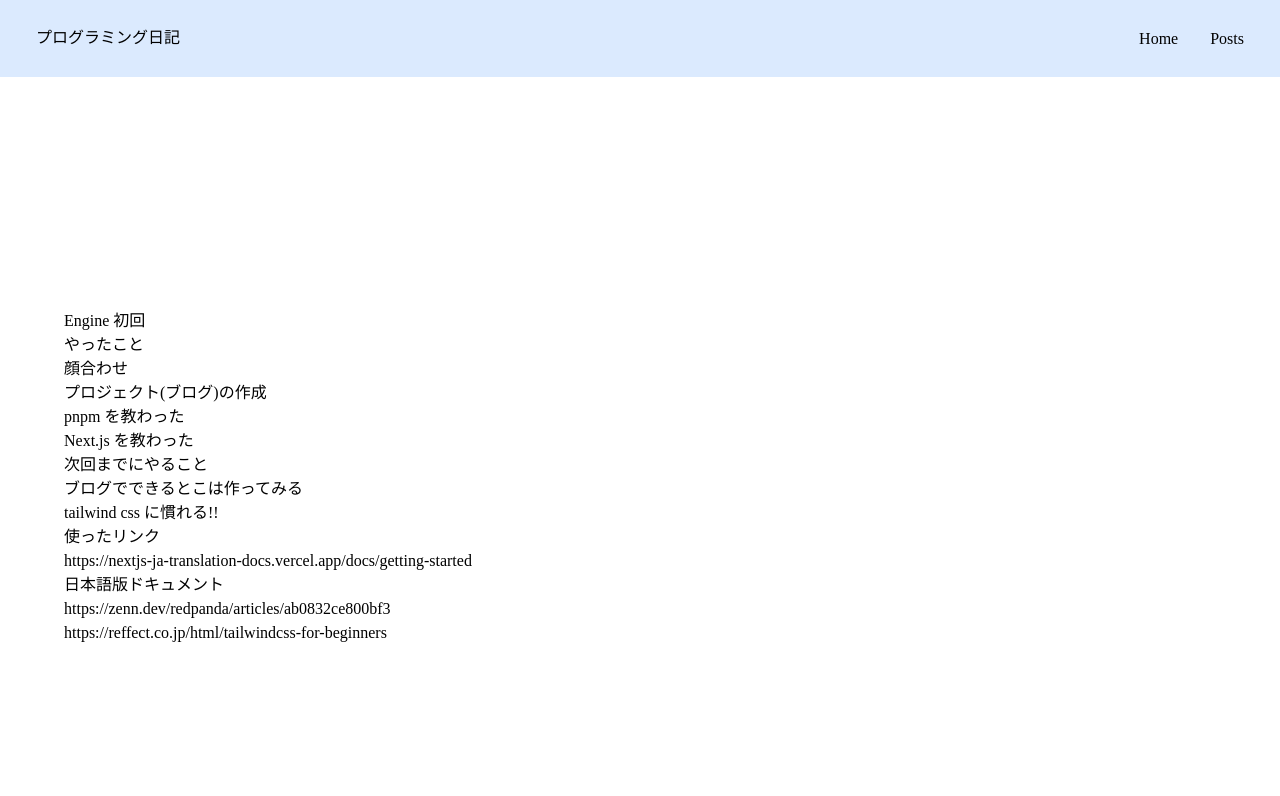
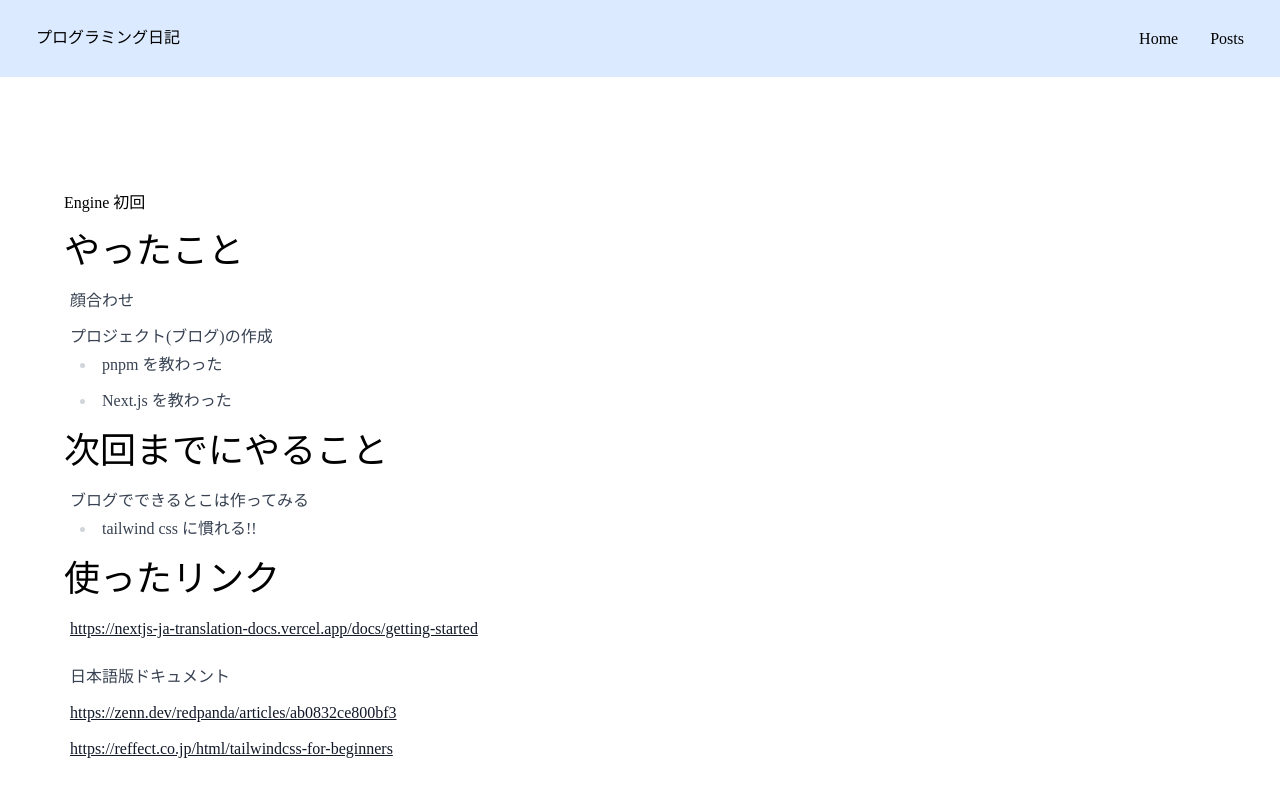
Before and after one commit to N-ha-1050/engine-blog, a Next.js app: page /posts/1 in a window 1280 px wide. Shown: the top 796 px of the page. Built offline with nearby package versions, Linux system fonts and the light colour scheme; a web font is replaced by a local one.

Commit message:
mdx-components に対応

```diff
--- a/package.json
+++ b/package.json
@@ -13,6 +13,7 @@
     "@mdx-js/loader": "^2.3.0",
     "@mdx-js/react": "^2.3.0",
     "@next/mdx": "^13.4.9",
+    "@types/mdx": "^2.0.5",
     "@types/react": "18.2.8",
     "@types/react-dom": "18.2.4",
     "autoprefixer": "10.4.14",
--- /dev/null
+++ b/src/components/MDX.tsx
@@ -0,0 +1,10 @@
+import Link from 'next/link'
+
+export const Heading1 = ({ ...props }) => (
+  <h1 className="my-4 text-center text-4xl" {...props} />
+)
+export const Heading2 = ({ ...props }) => (
+  <h2 className="my-4 text-4xl" {...props} />
+)
+export const Heading3 = ({ ...props }) => <h3 className="prose" {...props} />
+export const Anchor = ({ ...props }) => <Link href="/" {...props} />
--- /dev/null
+++ b/src/mdx-components.tsx
@@ -0,0 +1,24 @@
+import type { MDXComponents } from 'mdx/types'
+import { Anchor, Heading1, Heading2, Heading3 } from './components/MDX'
+
+// This file allows you to provide custom React components
+// to be used in MDX files. You can import and use any
+// React component you want, including components from
+// other libraries.
+
+// This file is required to use MDX in `app` directory.
+export function useMDXComponents(components: MDXComponents): MDXComponents {
+  return {
+    // Allows customizing built-in components, e.g. to add styling.
+    // h1: ({ children }) => <h1 style={{ fontSize: "100px" }}>{children}</h1>,
+    h1: Heading1,
+    h2: Heading2,
+    h3: Heading3,
+    h4: (props) => <h4 className="prose" {...props} />,
+    a: Anchor,
+    // p: (props) => <p className="prose" {...props} />,
+    ul: (props) => <ul className="prose" {...props} />,
+    li: (props) => <li className="prose" {...props} />,
+    ...components,
+  }
+}
```
Also changed, not shown: 1 other file (tests, documents, lock files or other folders).
